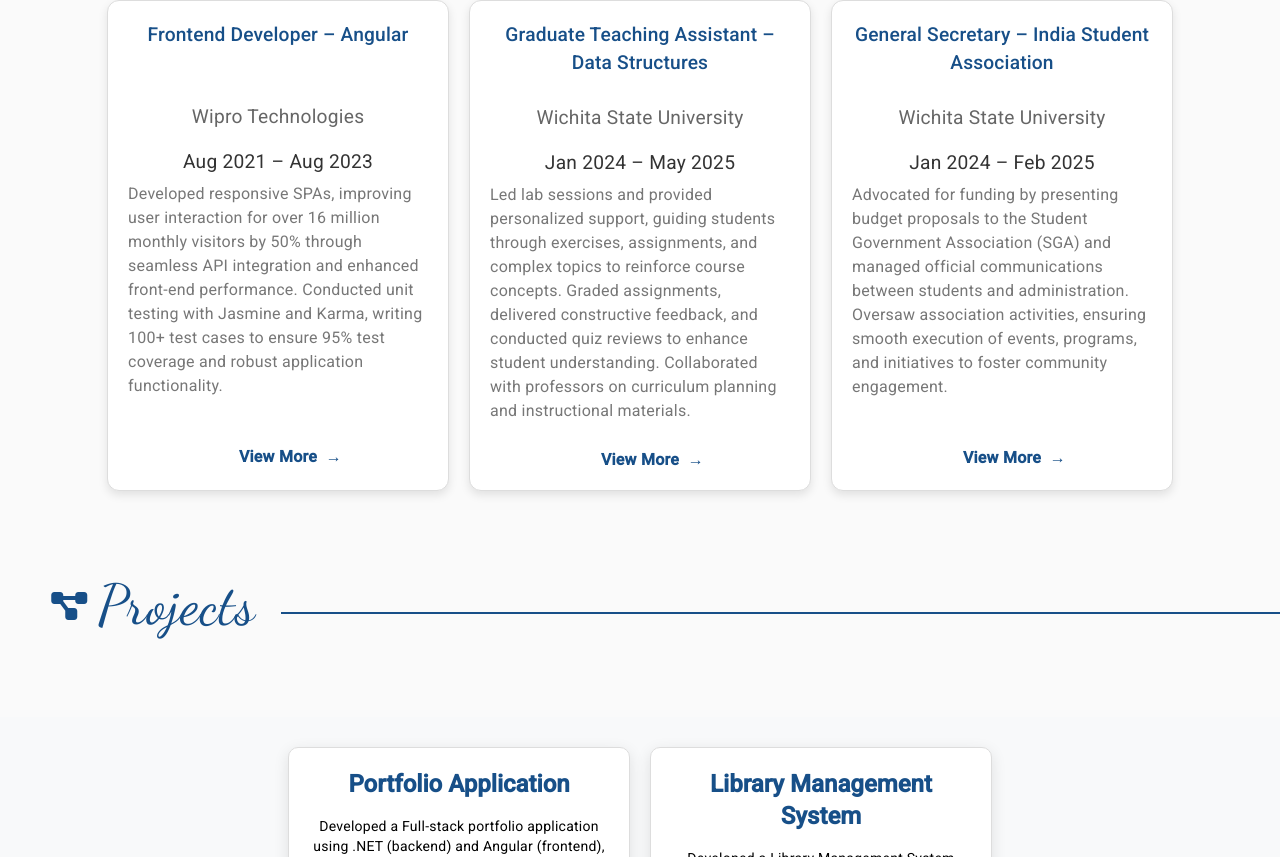
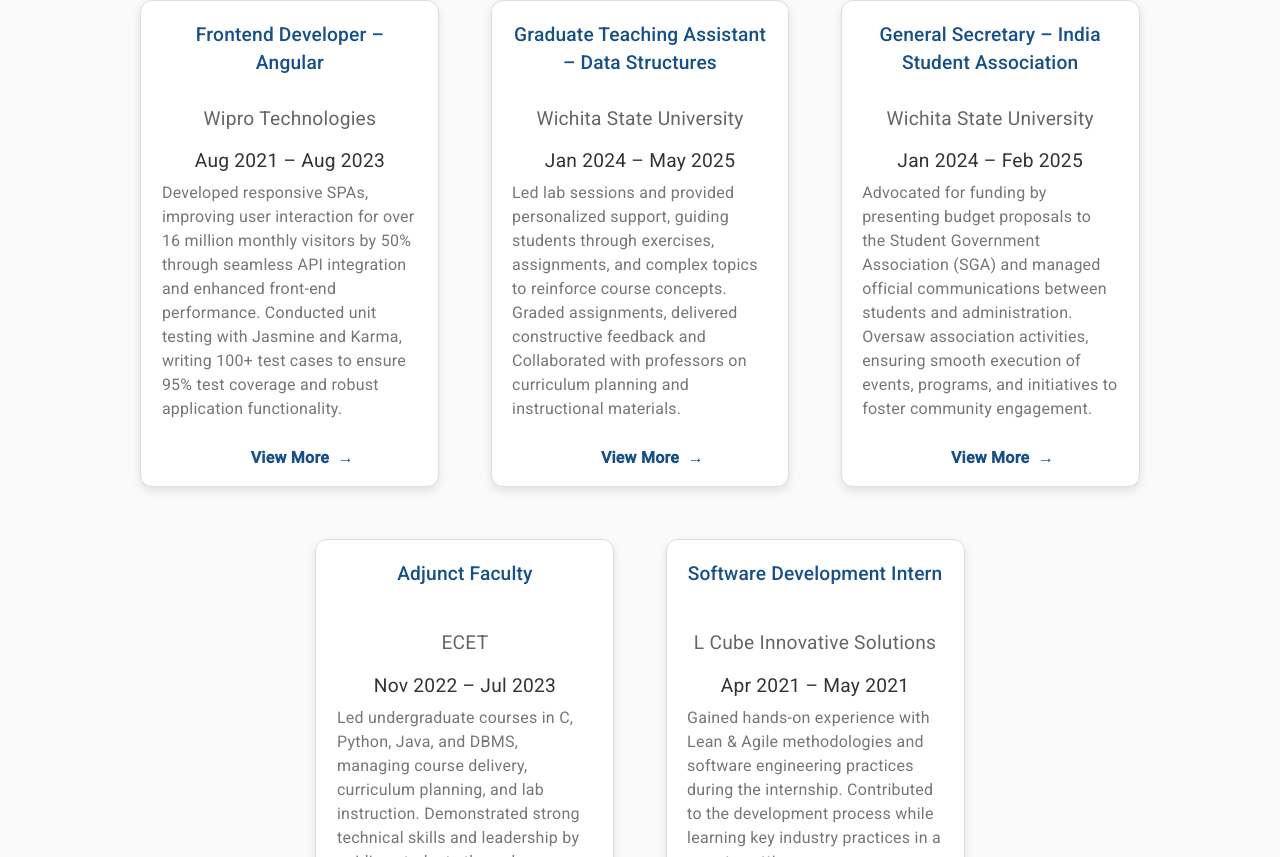
Before and after one commit to nikhithachowdarybalusu/portfolio3, an Angular app: page / in a window 1280 px wide. Shown: the part 943-1800 px from the top of the page. Built offline with nearby package versions, Linux system fonts and the light colour scheme; no server answers.

Commit message:
Styling and data fixes

```diff
--- a/src/app/work-experience/work-experience.component.scss
+++ b/src/app/work-experience/work-experience.component.scss
@@ -41,8 +41,10 @@
   display: flex;
   justify-content: center;
   flex-wrap: wrap;
-  gap: 20px; /* Added gap for better spacing */
+  gap: 5%; /* Added gap for better spacing */
   margin: 0 auto;
+  padding-left: 10%;
+  padding-right: 10%;
 }
 
 /* Experience Card Styling */
@@ -50,18 +52,18 @@
   background: white;
   border: 1px solid #ddd;
   border-radius: 12px;
-  width: 300px;
-  padding: 20px;
+  width: 25%;
+  padding: 2%;
   box-shadow: 0 4px 10px rgba(0, 0, 0, 0.1);
   transition: transform 0.3s ease-in-out, box-shadow 0.3s ease;
   cursor: pointer;
   transform: translateY(50px);
-  margin-bottom: 20px; /* Ensures spacing between rows */
+  margin-bottom: 5%; /* Ensures spacing between rows */
 }
 
 .experience-card:hover {
-  transform: translateY(-5px);
-  box-shadow: 0 10px 30px rgba(0, 0, 0, 0.1);
+  // transform: translateY(-5px);
+  box-shadow: 0 10px 30px rgba(0, 0, 0, 0.5);
 }
 
 .card-header {
@@ -96,7 +98,7 @@
   color: #777;
   line-height: 1.5;
   text-align: left;
-  min-height: 53%;
+  min-height: 50%;
 }
 
 .view-link {
--- a/src/app/work-experience/work-experience.component.ts
+++ b/src/app/work-experience/work-experience.component.ts
@@ -33,7 +33,7 @@
       position: 'Graduate Teaching Assistant – Data Structures',
       company: 'Wichita State University',
       duration: 'Jan 2024 – May 2025',
-      description: 'Led lab sessions and provided personalized support, guiding students through exercises, assignments, and complex topics to reinforce course concepts. Graded assignments, delivered constructive feedback, and conducted quiz reviews to enhance student understanding. Collaborated with professors on curriculum planning and instructional materials.',
+      description: 'Led lab sessions and provided personalized support, guiding students through exercises, assignments, and complex topics to reinforce course concepts. Graded assignments, delivered constructive feedback and Collaborated with professors on curriculum planning and instructional materials.',
       link: 'https://wichita.edu',
       delay: '0.2s'
     },
@@ -44,6 +44,22 @@
       description: 'Advocated for funding by presenting budget proposals to the Student Government Association (SGA) and managed official communications between students and administration. Oversaw association activities, ensuring smooth execution of events, programs, and initiatives to foster community engagement.',
       link: 'https://wichita.campuslabs.com/engage/organization/indian-student-association',
       delay: '0.4s'
+    },
+    {
+      position: 'Adjunct Faculty',
+      company: 'ECET',
+      duration: 'Nov 2022 – Jul 2023',
+      description: 'Led undergraduate courses in C, Python, Java, and DBMS, managing course delivery, curriculum planning, and lab instruction. Demonstrated strong technical skills and leadership by guiding students through assignments, exams, and placement preparation.',
+      link: 'https://jntuk.edu.in',
+      delay: '0.6s'
+    },
+    {
+      position: 'Software Development Intern',
+      company: 'L Cube Innovative Solutions',
+      duration: 'Apr 2021 – May 2021',
+      description: 'Gained hands-on experience with Lean & Agile methodologies and software engineering practices during the internship. Contributed to the development process while learning key industry practices in a remote setting.',
+      link: 'http://www.l-cube.com/',
+      delay: '0.8s'
     }
     // Add more work experience as needed
   ];
```
